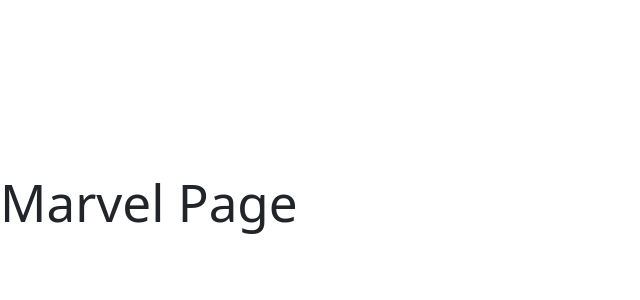
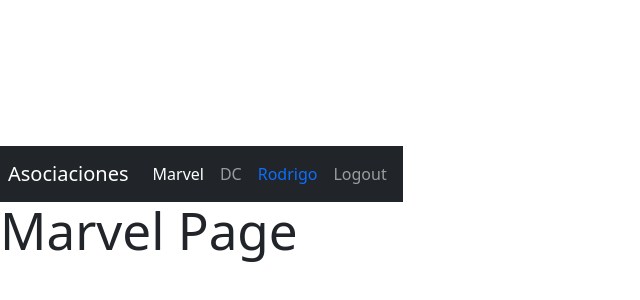
Before and after one commit to rofarinango/heroes-spa, a React (Vite) app: page /marvel in a window 1280 px wide. Shown: the part 194-494 px from the top of the page, without its empty margins (0-640 px from the left). Built offline with nearby package versions, Linux system fonts and the light colour scheme.

Commit message:
colocar clse de ruta activa

```diff
--- /dev/null
+++ b/src/auth/index.js
@@ -0,0 +1 @@
+export * from './pages';
--- /dev/null
+++ b/src/auth/pages/index.js
@@ -0,0 +1 @@
+export * from './LoginPage';
--- /dev/null
+++ b/src/heroes/index.js
@@ -0,0 +1 @@
+export * from './pages';
--- /dev/null
+++ b/src/heroes/pages/index.js
@@ -0,0 +1,2 @@
+export * from './DcPage';
+export * from './MarvelPage';
--- a/src/router/AppRouter.jsx
+++ b/src/router/AppRouter.jsx
@@ -1,11 +1,15 @@
 import { Navigate, Route, Routes } from 'react-router-dom'
-import { MarvelPage } from '../heroes/pages/MarvelPage'
-import { DcPage } from '../heroes/pages/DcPage'
-import { LoginPage } from '../auth/pages/LoginPage'
+
+import { Navbar } from '../ui'
+
+import { DcPage, MarvelPage } from '../heroes'
+import { LoginPage } from '../auth'
+
 
 export const AppRouter = () => {
   return (
     <>
+        <Navbar/>
         <Routes>
             <Route path='marvel' element={<MarvelPage/>}/>
             <Route path='dc' element={<DcPage/>}/>
--- /dev/null
+++ b/src/ui/components/NavBar.jsx
@@ -0,0 +1,48 @@
+import { Link, NavLink } from 'react-router-dom';
+
+
+export const Navbar = () => {
+    return (
+        <nav className="navbar navbar-expand-sm navbar-dark bg-dark p-2">
+
+            <Link
+                className="navbar-brand"
+                to="/"
+            >
+                Asociaciones
+            </Link>
+
+            <div className="navbar-collapse">
+                <div className="navbar-nav">
+
+                    <NavLink
+                        className={ ({isActive}) => `nav-item nav-link ${isActive ? 'active':''}`}
+                        to="/marvel"
+                    >
+                        Marvel
+                    </NavLink>
+
+                    <NavLink
+                        className={ ({isActive}) => `nav-item nav-link ${isActive ? 'active':''}`}
+                        to="/dc"
+                    >
+                        DC
+                    </NavLink>
+                </div>
+            </div>
+
+            <div className="navbar-collapse collapse w-100 order-3 dual-collapse2 d-flex justify-content-end">
+                <ul className="navbar-nav ml-auto">
+                    <span className='nav-item nav-link text-primary'>
+                        Rodrigo
+                    </span>
+                    <button
+                        className='nav-item nav-link btn'
+                    >
+                        Logout
+                    </button>
+                </ul>
+            </div>
+        </nav>
+    )
+}
--- /dev/null
+++ b/src/ui/components/index.js
@@ -0,0 +1 @@
+export * from './NavBar';
--- /dev/null
+++ b/src/ui/index.js
@@ -0,0 +1 @@
+export * from './components'
```
